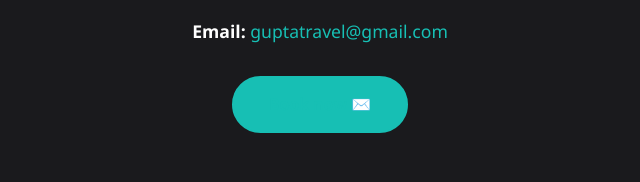
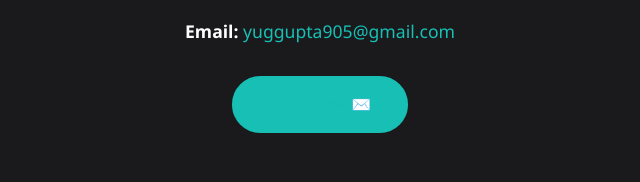
Before and after one commit to Yug-Gupta/Java-Daily-Practice, a plain HTML site: page HTML&CSS_Project/index.html in a window 1280 px wide. Shown: the part 1662-1844 px from the top of the page, 320-960 px from the left. Drawn offline with Linux system fonts and the light colour scheme.

Commit message:
Daily Java Practice

```diff
--- a/HTML&CSS_Project/index.html
+++ b/HTML&CSS_Project/index.html
@@ -56,8 +56,8 @@
     <section id="contactus" class="contactus" aria-label="Contact section">
         <div class="contactus-content">
             <h2>📞 Contact Us</h2>
-            <p><strong>Email:</strong> <a href="mailto:guptatravel@gmail.com">guptatravel@gmail.com</a></p>
-            <a href="mailto:guptatravel@gmail.com" class="btn-secondary">Book now ✉️</a>
+            <p><strong>Email:</strong> <a href="mailto:yuggupta905@gmail.com">yuggupta905@gmail.com</a></p>
+            <a href="mailto:yuggupta905@gmail.com" class="btn-secondary">Book now ✉️</a>
         </div>
     </section>
     </main>
```
